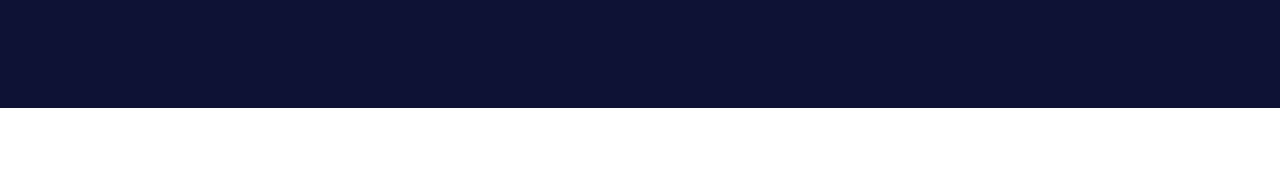
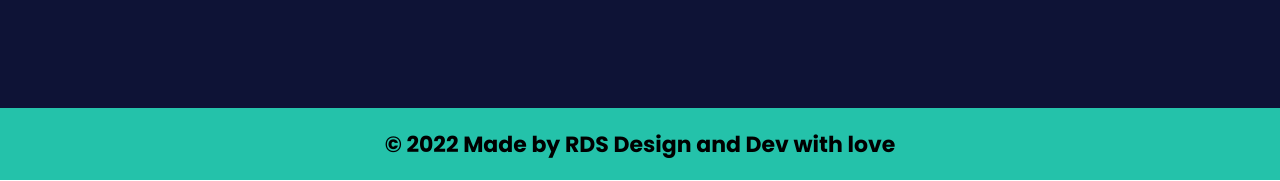
Before and after one commit to E5tebandido/PokedexWow, a plain HTML site: page index.html in a window 1280 px wide. Shown: the part 2942-3123 px from the top of the page. Before the commit the page ends 3050 px from the top, so only its background shows below. Drawn offline with Linux system fonts and the light colour scheme.

Commit message:
footer content updated

```diff
--- a/index.html
+++ b/index.html
@@ -78,6 +78,10 @@
             <iframe width="560" height="315" src="https://www.youtube.com/embed/m3vCmSTxQTU" title="YouTube video player" frameborder="0" allow="accelerometer; autoplay; clipboard-write; encrypted-media; gyroscope; picture-in-picture" allowfullscreen></iframe>
         </section>
     </main>
-
+    <footer>
+        <section class="info-section">
+            <h3>© 2022 Made by RDS Design and Dev with love</h3>
+        </section>
+    </footer>
 </body>
 </html>
```
